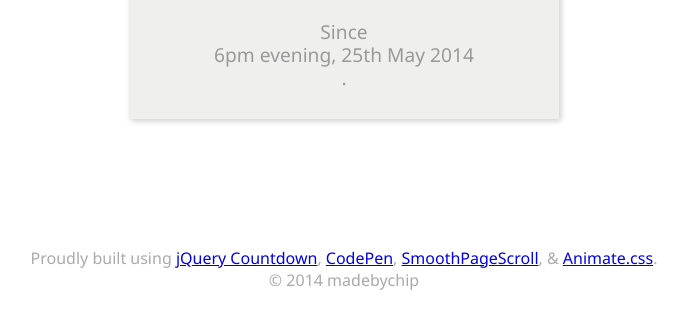
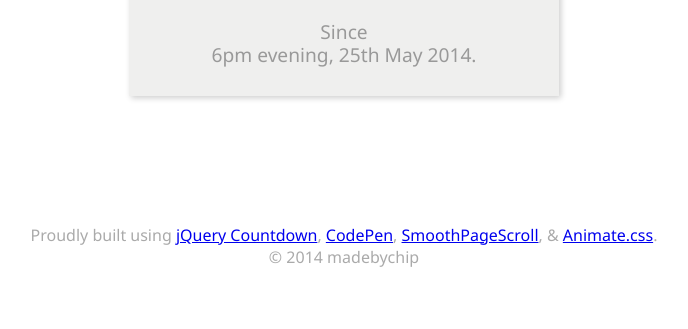
Before and after one commit to lcdvirgo/chiphasgoneveganfor, a plain HTML site: page index.html in a window 1280 px wide. Shown: the part 433-762 px from the top of the page, without its empty margins (296-984 px from the left). Drawn offline with nearby package versions, Linux system fonts and the light colour scheme.

Commit message:
fixed dots at next line problem

```diff
--- a/index.html
+++ b/index.html
@@ -87,7 +87,7 @@ startYear = new Date(startYear.getFullYear(), 1 + 3, 26, 0 - 6, 0, 0);
 				<h2>Chip has gone vegan for</h2><br>
 				<div id="defaultCountdown" style="margin:auto; text-align: center; font-size: 20px;"></div>
 				<br>
-				<span>Since <span id="year">6pm evening, 25th May 2014</span>.</span>
+				<span>Since <span id="year">6pm evening, 25th May 2014.</span></span>
 			</a>
 		</nav>
 
```
